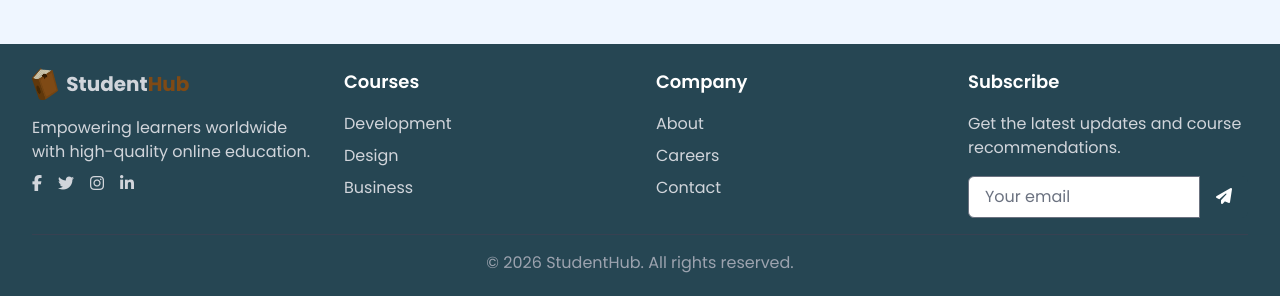
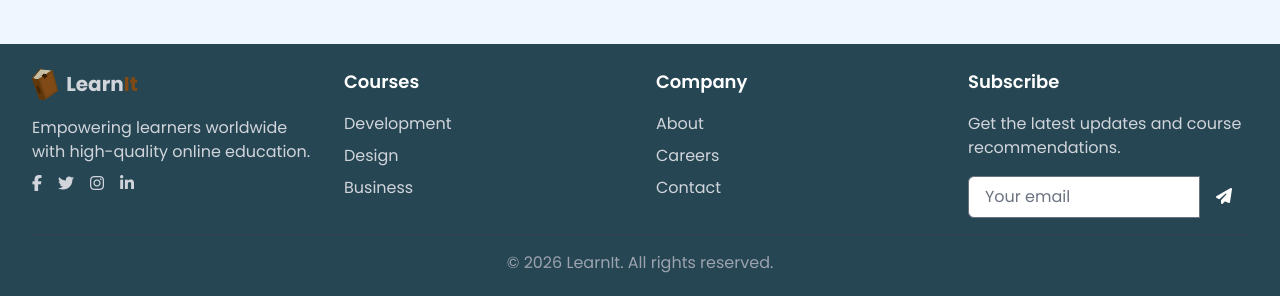
Before and after one commit to AvatarParzival/learnit, a React (Create React App) app in the folder client/: page /about in a window 1280 px wide. Shown: the part 888-1184 px from the top of the page. Built offline with nearby package versions, Linux system fonts and the light colour scheme; no server answers.

Commit message:
Update platform name in Footer component

```diff
--- a/client/src/components/layout/Footer.jsx
+++ b/client/src/components/layout/Footer.jsx
@@ -53,9 +53,9 @@ useEffect(() => {
               className="h-8 w-auto mr-2"
             />
               <h1 class="text-xl font-bold text-gray-300">
-                {settings.platformName?.split(" ")[0] || "Student"}
+                {settings.platformName?.split(" ")[0] || "Learn"}
                 <span className="text-brown">
-                  {settings.platformName?.split(" ")[1] || "Hub"}
+                  {settings.platformName?.split(" ")[1] || "It"}
                 </span></h1>
             </div>
             <p className="mt-4 text-gray-300">
@@ -141,7 +141,7 @@ useEffect(() => {
         </div>
 
         <div className="mt-4 pt-4 border-t border-gray-700 text-center text-gray-400">
-          <p>© {new Date().getFullYear()} {settings.platformName?.split(" ")[0] || "Student"}<span>{settings.platformName?.split(" ")[1] || "Hub"}</span>. All rights reserved.</p>
+          <p>© {new Date().getFullYear()} {settings.platformName?.split(" ")[0] || "Learn"}<span>{settings.platformName?.split(" ")[1] || "It"}</span>. All rights reserved.</p>
         </div>
       </div>
     </footer>
```
